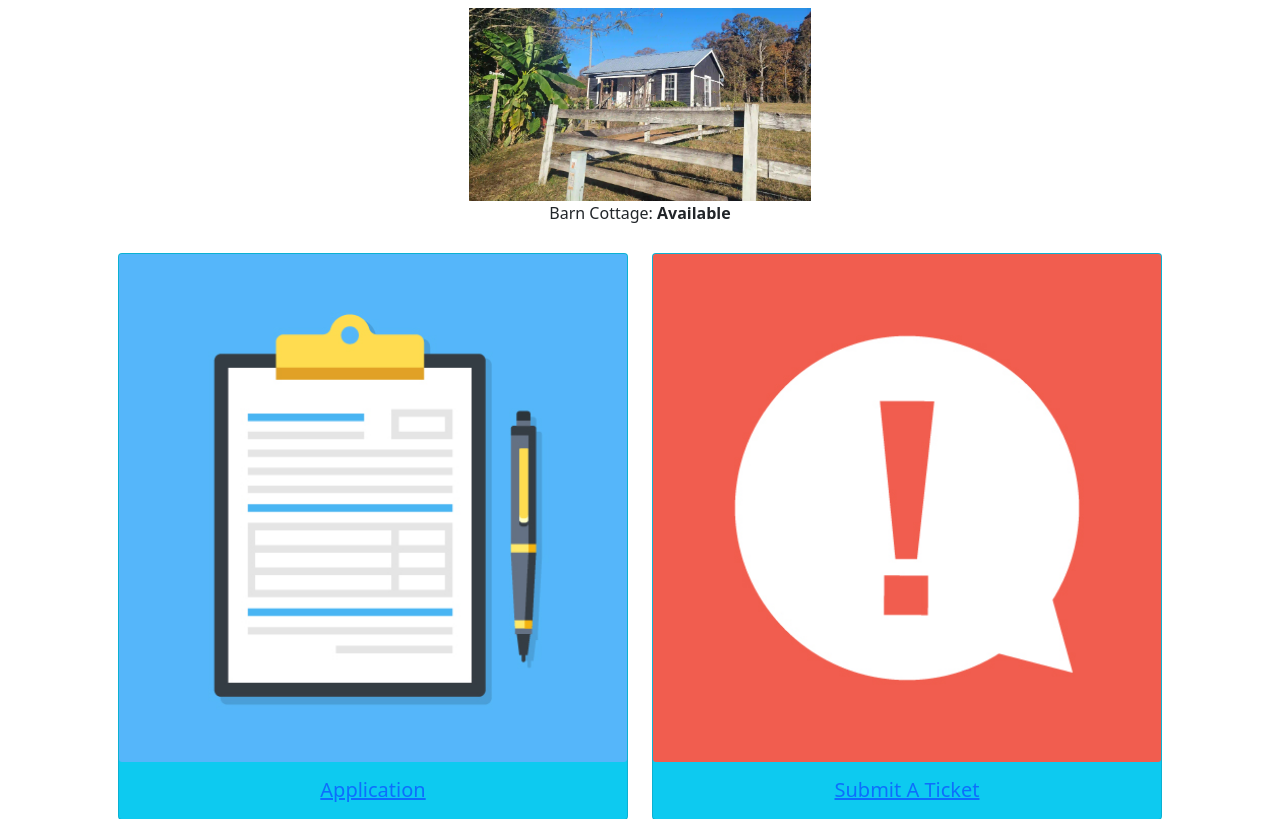
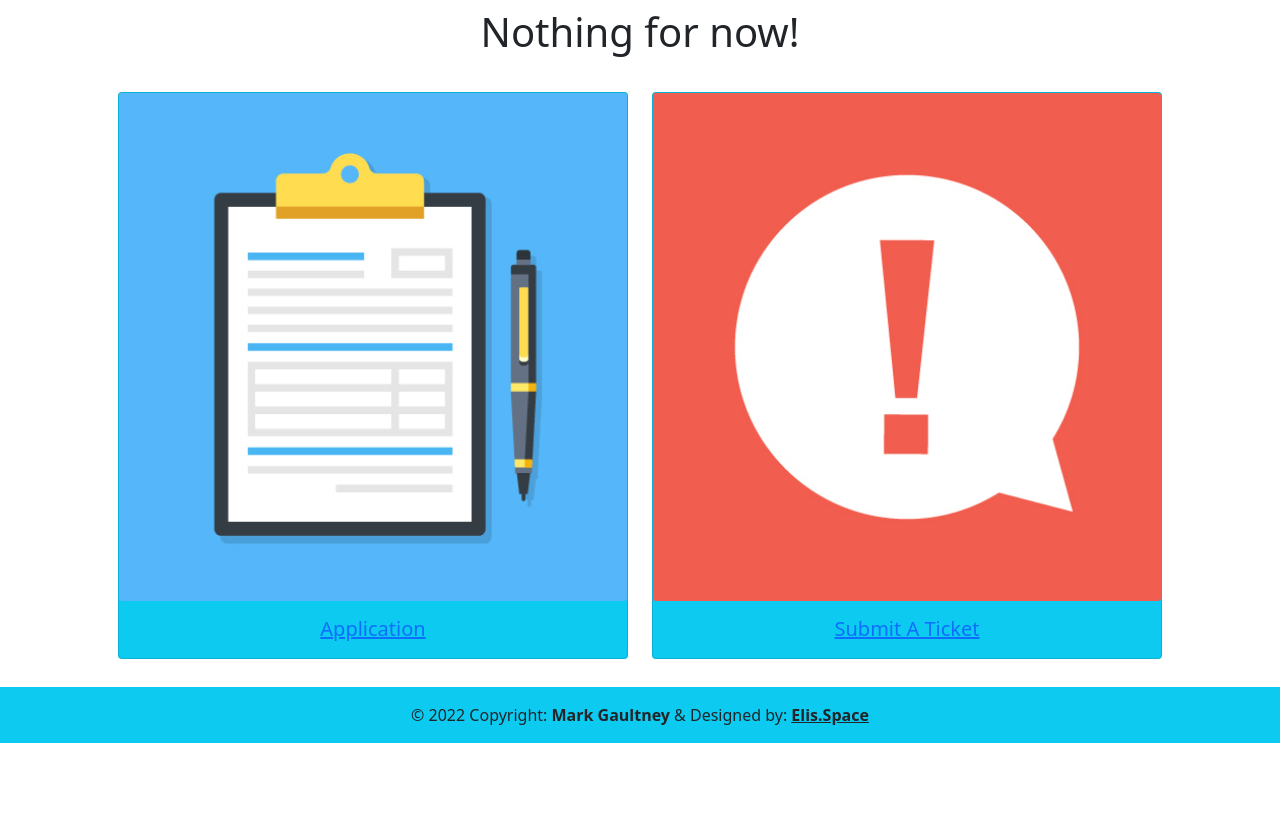
Before and after one commit to elisspace/pops, a PHP site: page / in a window 1280 px wide. Shown: the part 56-875 px from the top of the page. After the commit the page ends 799 px from the top, so only its background shows below. Run offline with PHP 8.4, Linux system fonts and the light colour scheme.

Commit message:
take down cottage

```diff
--- a/index.php
+++ b/index.php
@@ -5,7 +5,7 @@
 
 <!--Property Rented (or not) Row 1-->
 <div class="row justify-content-center text-center m-2 row-cols-3">
-<!--     <h1>Nothing for now!</h1> -->
+    <h1>Nothing for now!</h1>
     <!-- <div class="col">
         <a href="p/shankle.php"><img src="pics/shankle/shankle_front_3_perc.webp" class="d-block w-100" alt="Shankle Road"></a>
         Shankle Road: <b>Unavailable</b>
@@ -43,10 +43,10 @@
     <a href="p/rocksprings-b.php"><img src="pics/rocksprings/rocksprings-front-72-perc.webp" class="d-block w-100" alt="Rocksprings B"></a>
         Rocksprings B: <b>Unavailable</b>
     </div> -->
-    <div class="col">
+<!--     <div class="col">
        <a href="p/cottage.php"> <img src="pics/cottage/cottage_front_0_perc.webp" class="d-block w-100" alt="Barn Cottage"></a>
         Barn Cottage: <b>Available</b>
-    </div>
+    </div> -->
 </div>
 
     <!--Icons Row-->
```
